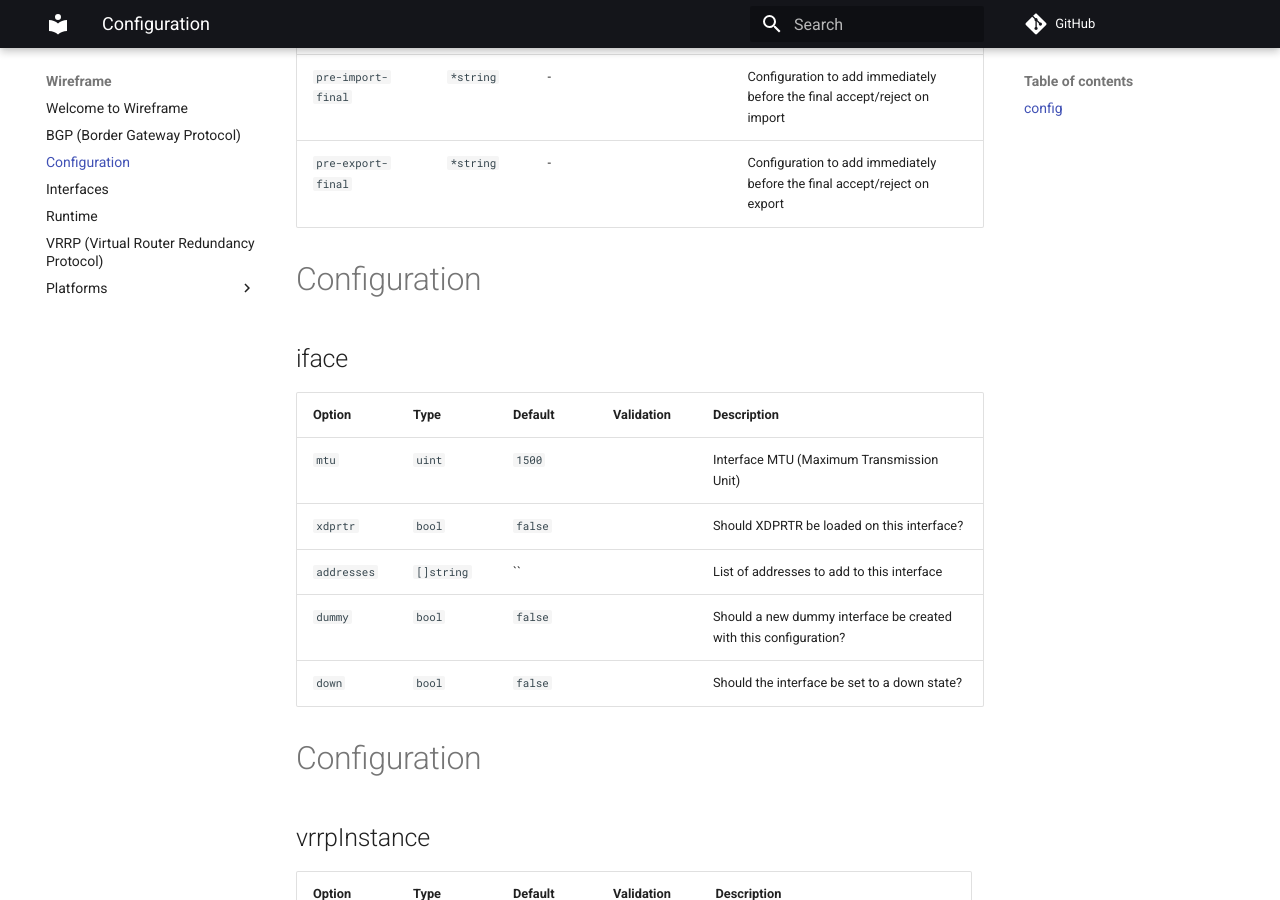
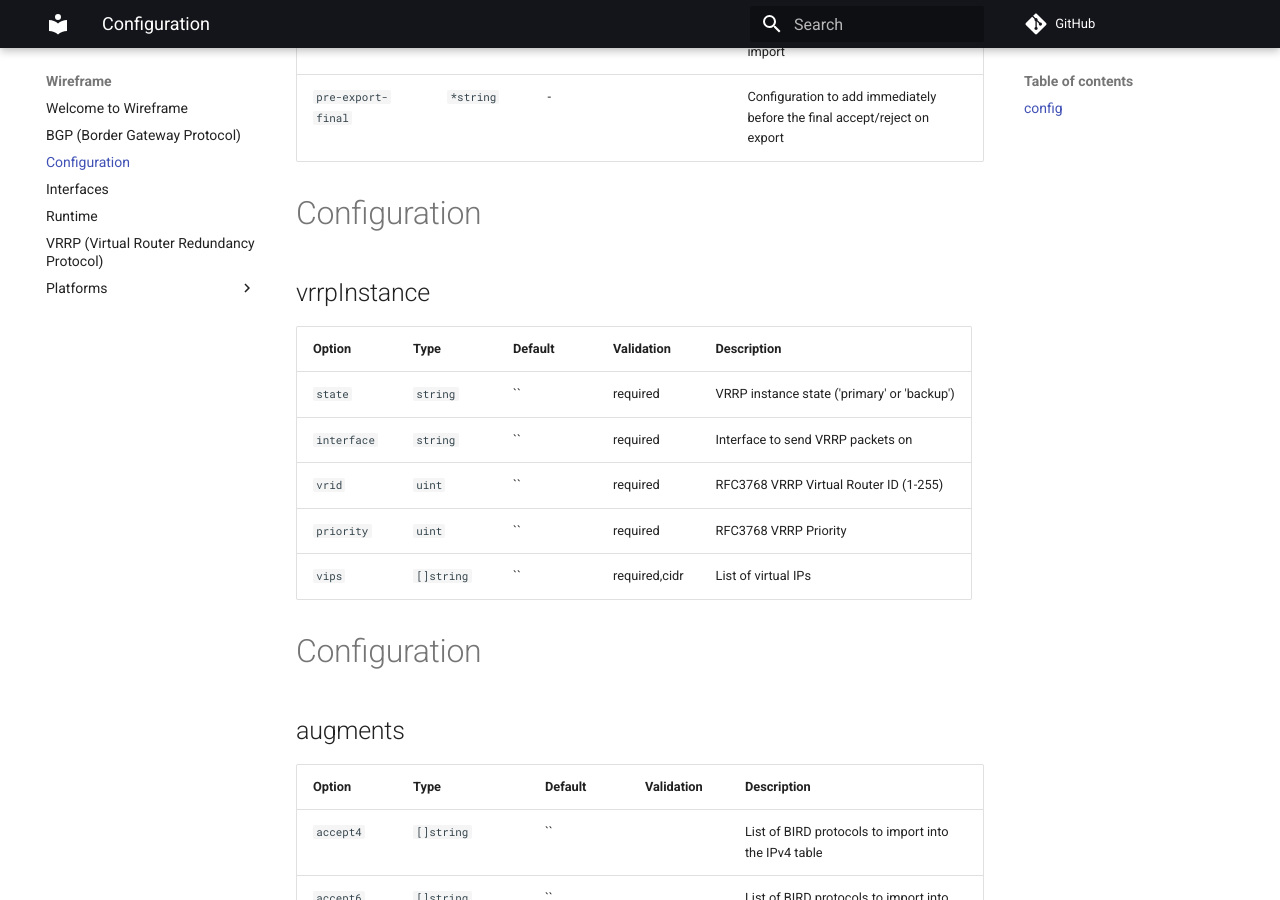
Before and after one commit to natesales/pathvector, an MkDocs documentation site: the page built from docs/configuration.md, in a window 1280 px wide and 900 px high, scrolled down 7353 px. Built offline with MkDocs 1.6.1 and Material for MkDocs 9.7.7, drawn with Linux system fonts in a browser that asks for light colours; comment, search, counter and statistics services are not loaded; some of the changed text lies outside the part shown.

Commit message:
ci: go generate

```diff
--- a/docs/configuration.md
+++ b/docs/configuration.md
@@ -18,7 +18,6 @@
 | `accept-default` | `bool` | `false` |  | Should default routes be added to the bogon list? |
 | `peers` | `map[string]*peer` | `` |  | BGP peer configuration |
 | `templates` | `map[string]*peer` | `` |  | BGP peer templates |
-| `interfaces` | `map[string]iface` | `` |  | Network interface configuration |
 | `vrrp` | `[]vrrpInstance` | `` |  | List of VRRP instances |
 | `augments` | `augments` | `` |  | Custom configuration options |
 
@@ -132,17 +131,6 @@
 
 <!-- Code generated DO NOT EDIT -->
 # Configuration
-## iface
-| Option | Type | Default | Validation | Description |
-|--------|------|---------|------------|-------------|
-| `mtu` | `uint` | `1500` |  | Interface MTU (Maximum Transmission Unit) |
-| `xdprtr` | `bool` | `false` |  | Should XDPRTR be loaded on this interface? |
-| `addresses` | `[]string` | `` |  | List of addresses to add to this interface |
-| `dummy` | `bool` | `false` |  | Should a new dummy interface be created with this configuration? |
-| `down` | `bool` | `false` |  | Should the interface be set to a down state? |
-
-<!-- Code generated DO NOT EDIT -->
-# Configuration
 ## vrrpInstance
 | Option | Type | Default | Validation | Description |
 |--------|------|---------|------------|-------------|
```
